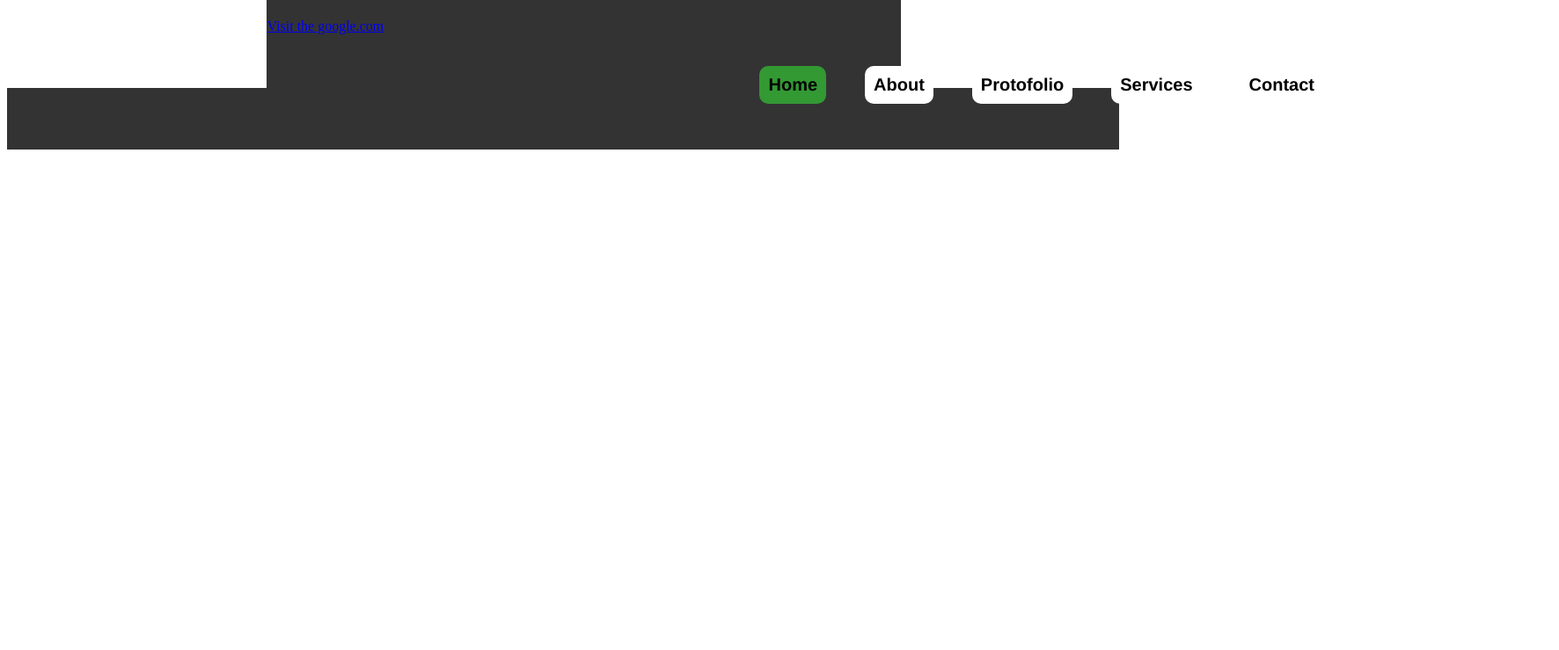
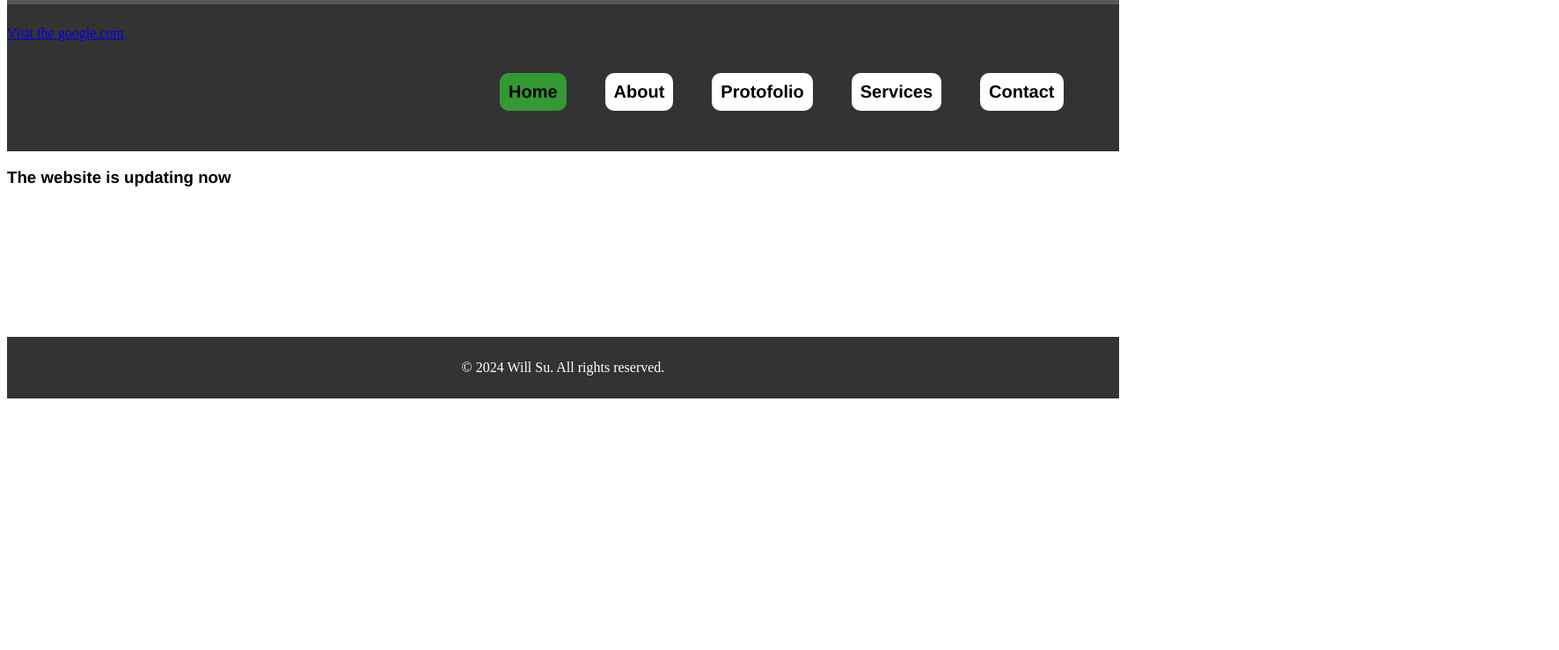
Before and after one commit to will-su-com/willsu, a plain HTML site: page index.html in a window 1280 px wide. Shown: the part 119-858 px from the top of the page at 88% size, 1772 px wide, since content can reach past the window. Drawn offline with Linux system fonts and the light colour scheme.

Commit message:
Update website.css

```diff
--- a/website.css
+++ b/website.css
@@ -51,9 +51,6 @@ body{
 }
 
 header {
-    position: fixed;
-    top:0;
-    right: 20%;
     background-color: #333333;
     color: #ffffff;
     padding: 10px 0;
```
